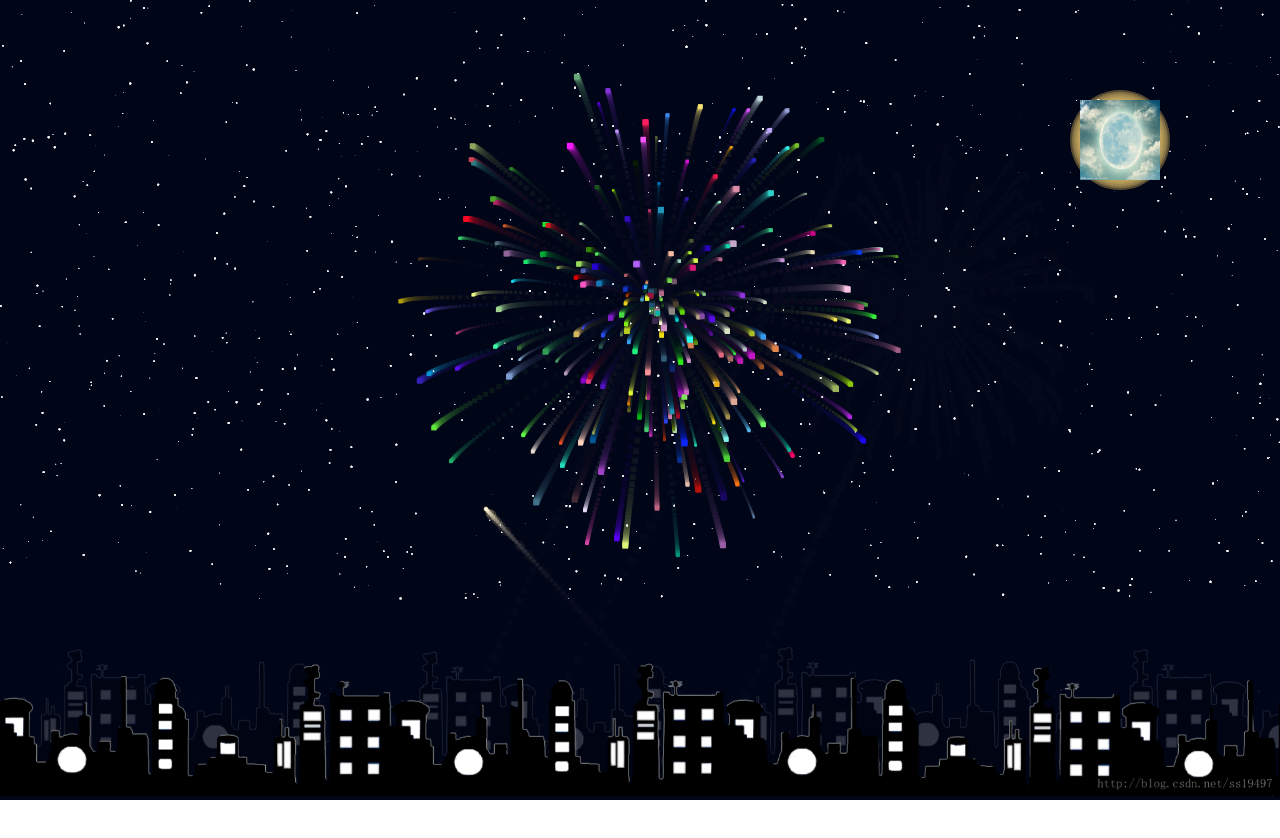
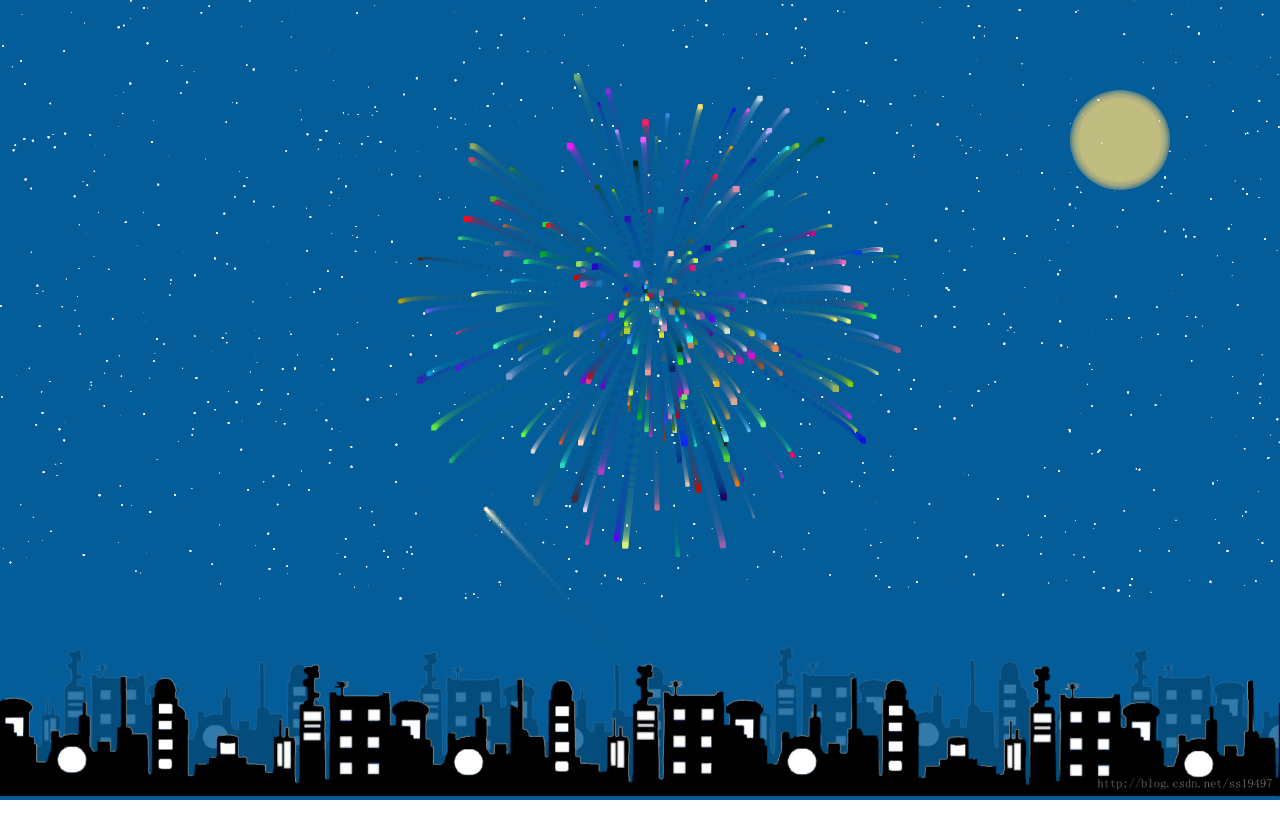
Before and after one commit to oldcicada/demo03, a plain HTML site: page fire/index2.html in a window 1280 px wide. Shown: the top 838 px of the page. Drawn offline with Linux system fonts and the light colour scheme.

Commit message:
跟进
存在问题
1、声音与画面不和
2、月亮图片不契合

```diff
--- a/fire/index2.html
+++ b/fire/index2.html
@@ -20,8 +20,8 @@
         <div class="shape">HAPPY</div>
         <div class="shape">HAPPY</div>
     </div>
-  <!-- 声音文件
-  	<audio src="boom.mp3" preload="auto"></audio>
+  <!-- 声音文件-->
+  <audio src="boom.mp3" preload="auto"></audio>
     <audio src="boom.mp3" preload="auto"></audio>
     <audio src="boom.mp3" preload="auto"></audio>
     <audio src="boom.mp3" preload="auto"></audio>
@@ -29,7 +29,7 @@
     <audio src="boom.mp3" preload="auto"></audio>
     <audio src="shotfire.mp3" preload="auto"></audio>
     <audio src="shotfire.mp3" preload="auto"></audio>
-    <audio src="shotfire.mp3" preload="auto"></audio>-->
+    <audio src="shotfire.mp3" preload="auto"></audio>
  </body>
  <script>
  	//requestAnimationFrame动画控制，浏览器兼容补丁
@@ -71,7 +71,7 @@
     function animate(){
         ctx.save();
          //globalCompositeOperation 属性设置或返回如何将一个源（新的）图像绘制到目标（已有）的图像上。
-        ctx.globalCompositeOperation='destination-out';
+       // ctx.globalCompositeOperation='destination-out';
         ctx.globalAlpha=0.1;//globalAlpha可以指定图形的透明度。
         ctx.fillRect(0,0,cw,ch);
         ctx.restore();
@@ -262,14 +262,14 @@
     function createMoon(){
         var sx=cw-200,sy=100,r=40,add=2;
         //complete属性返回浏览器是否已完成对图像的加载。
-        if(moon.complete){
+       /* if(moon.complete){
             ctx.drawImage(moon,sx,sy,2*r,2*r);
         }else{
         	//重新加载
             moon.onload=function(){
                 ctx.drawImage(moon,sx,sy,2*r,2*r);
             }
-        }
+        }*/
 
 		//绘制月亮
         ctx.save();
```
Also changed, not shown: 1 other file.
